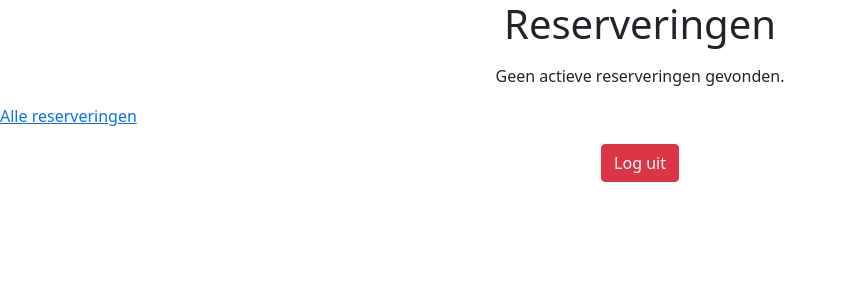
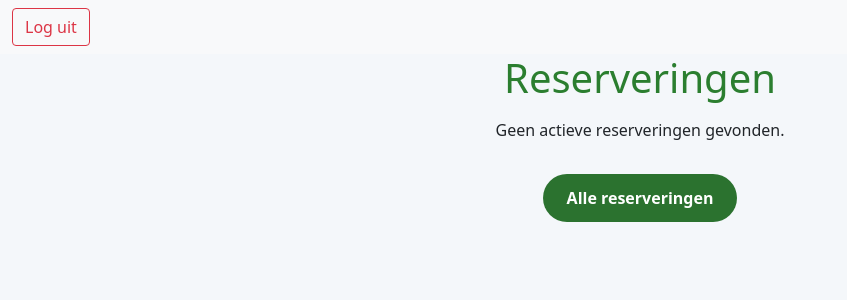
Before and after one commit to LingzanSekema/Boer-Bert-Reserveringssysteem, a PHP site: page /medewerker_dashboard.php in a window 1280 px wide. Shown: the top 300 px of the page, without its empty margins (0-847 px from the left). Run offline with PHP 8.4, Linux system fonts and the light colour scheme; the visitor is signed in with stand-in values (Sample User, id 1); data that the repository does not hold is empty.

Commit message:
medewerker dashboard mooier gemaakt

```diff
--- a/medewerker_dashboard.php
+++ b/medewerker_dashboard.php
@@ -47,9 +47,101 @@ $result->close();
     <meta name="viewport" content="width=device-width, initial-scale=1.0">
     <title>Medewerker Dashboard</title>
     <link href="https://cdn.jsdelivr.net/npm/bootstrap@5.1.3/dist/css/bootstrap.min.css" rel="stylesheet">
+    <style>
+        body {
+            background-color: #f4f7fa;
+        }
+
+        h1 {
+            color:rgb(43, 126, 47);; /* Groene kleur voor de titel */
+        }
+
+        .card {
+            border-radius: 10px;
+            box-shadow: 0 4px 8px rgba(0, 0, 0, 0.1);
+            transition: transform 0.3s ease, box-shadow 0.3s ease;
+        }
+
+        .card:hover {
+            transform: translateY(-10px);
+            box-shadow: 0 6px 12px rgba(0, 0, 0, 0.2);
+        }
+
+        .card-body {
+            background-color: #85C496; /* Frisse groene kleur voor de body van de kaart */
+            color: white;
+            border-radius: 10px;
+            padding: 20px;
+        }
+
+        .card-title {
+            font-size: 1.2rem;
+            font-weight: bold;
+        }
+
+        .card-text {
+            font-size: 1rem;
+        }
+
+        .logout-btn {
+            position: sticky;
+            top: 10px;
+            left: 10px;
+            background-color: #e74c3c;
+            color: white;
+            font-weight: bold;
+            border-radius: 5px;
+            padding: 10px 20px;
+            border: none;
+            z-index: 1000; /* Zorg dat de knop altijd boven andere elementen staat */
+            box-shadow: 0 2px 5px rgba(0, 0, 0, 0.2);
+            transition: background-color 0.3s ease;
+        }
+
+        .logout-btn:hover {
+            background-color: #c0392b;
+        }
+
+        .logout-btn:focus {
+            outline: none;
+        }
+
+
+        .btn-back {
+            background-color:rgb(43, 114, 47); /* Groene achtergrondkleur */
+            color: white;
+            font-weight: bold;
+            border-radius: 25px; /* Ronde hoeken voor de knop */
+            padding: 12px 24px; /* Ruimte rondom de tekst */
+            border: none;
+            transition: background-color 0.3s, transform 0.3s; /* Toevoegen van overgang voor hover effect */
+        }
+
+        .btn-back:hover {
+            background-color: #45a049; /* Donkerder groen bij hover */
+            transform: scale(1.05); /* Knop vergroot bij hover */
+        }
+
+        .btn-back:focus {
+            outline: none; /* Verwijder de focus ring bij klikken */
+        }
+
+    </style>
 </head>
 
 <body>
+
+<nav class="navbar navbar-expand-lg navbar-light bg-light">
+    <div class="container-fluid">
+        <form method="POST" action="logout.php" class="d-flex">
+          <button type="submit" name="logout" class="btn btn-outline-danger" >Log uit</button>
+        </form>
+      </div>
+    </div>
+  </nav>
+
+
+
     <h1 class="mb-3 text-center">Reserveringen</h1>
     <div class="container">
         <div class="row">
@@ -70,7 +162,7 @@ $result->close();
                                 <?php if (!$reservering['inchecken']) { ?>
                                     <form method="POST">
                                         <input type="hidden" name="id" value="<?php echo htmlspecialchars($reservering['id']); ?>">
-                                        <button type="submit" name="check_in" class="btn btn-success">Inchecken</button>
+                                        <button type="submit" name="check_in" class="btn btn-back">Inchecken</button>
                                     </form>
                                 <?php } else { ?>
                                 <p class="text-success">Ingecheckt ✅</p>
@@ -79,7 +171,7 @@ $result->close();
                                 <?php if (!$reservering['uitchecken']) { ?>
                                     <form method="POST">
                                         <input type="hidden" name="id" value="<?php echo htmlspecialchars($reservering['id']); ?>">
-                                            <button type="submit" name="check_out" class="btn btn-warning">Uitchecken</button>
+                                        <button type="submit" name="check_out" class="btn btn-success">Uitchecken</button>
                                     </form>
                                 <?php } ?>
                                     <?php } ?>
@@ -95,11 +187,18 @@ $result->close();
             <?php } ?>
             </div>
         </div>
-    <a href="old_reserveringen.php">Alle reserveringen</a>
-    <!-- Log uit knop -->
-    <form method="POST" action="logout.php" class="text-center mt-3">
-        <button type="submit" name="logout" class="btn btn-danger">Log uit</button>
-    </form>
+
+
+        <div class="text-center mt-3">
+            <!-- Alle resererveringen knop -->
+        <a href="old_reserveringen.php" class="btn btn-back">Alle reserveringen</a>
+        </div>
+    </div>
+
+    <script src="https://cdn.jsdelivr.net/npm/bootstrap@5.1.3/dist/js/bootstrap.bundle.min.js"></script>
+</body>
+
+
 
     <script src="https://cdn.jsdelivr.net/npm/bootstrap@5.1.3/dist/js/bootstrap.bundle.min.js"></script>
 </body>
```
Also changed, not shown: old_reserveringen.php (+70 -2 lines), info.php (line endings or trailing spaces), login.php (line endings or trailing spaces). Lines whose indentation alone changed are shown as unchanged.
